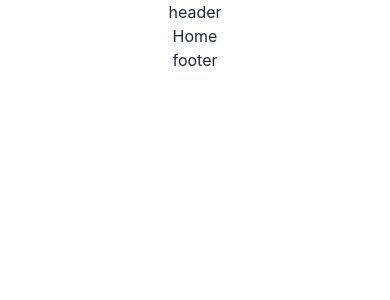
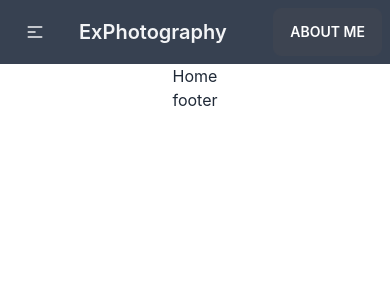
Before and after one commit to chayon4619/extreme-photography-client, a React (Create React App) app: page / in a window 390 px wide. Shown: the top 300 px of the page. Built offline with nearby package versions, Linux system fonts and the light colour scheme; no server answers.

Commit message:
navbar setup

```diff
--- a/src/pages/shared/Header/Header.js
+++ b/src/pages/shared/Header/Header.js
@@ -1,9 +1,36 @@
 import React from 'react';
+import { Link } from 'react-router-dom';
 
 const Header = () => {
+
+    const navItem = <>
+        <li className='font-semibold'><Link>Home</Link></li>
+        <li className='font-semibold'><Link>Blog</Link></li>
+    </>
+
     return (
         <div>
-            <h1>header</h1>
+            <div className="navbar bg-gray-700 text-gray-100">
+                <div className="navbar-start">
+                    <div className="dropdown">
+                        <label tabIndex={0} className="btn btn-ghost lg:hidden">
+                            <svg xmlns="http://www.w3.org/2000/svg" className="h-5 w-5" fill="none" viewBox="0 0 24 24" stroke="currentColor"><path strokeLinecap="round" strokeLinejoin="round" strokeWidth="2" d="M4 6h16M4 12h8m-8 6h16" /></svg>
+                        </label>
+                        <ul tabIndex={0} className="menu menu-compact dropdown-content mt-3 p-2 shadow bg-base-100 rounded-box w-52">
+                            {navItem}
+                        </ul>
+                    </div>
+                    <Link className="btn btn-ghost normal-case text-xl"> ExPhotography</Link>
+                </div>
+                <div className="navbar-center hidden lg:flex">
+                    <ul className="menu menu-horizontal p-0">
+                        {navItem}
+                    </ul>
+                </div>
+                <div className="navbar-end">
+                    <Link className="btn">About Me</Link>
+                </div>
+            </div>
         </div>
     );
 };
```
